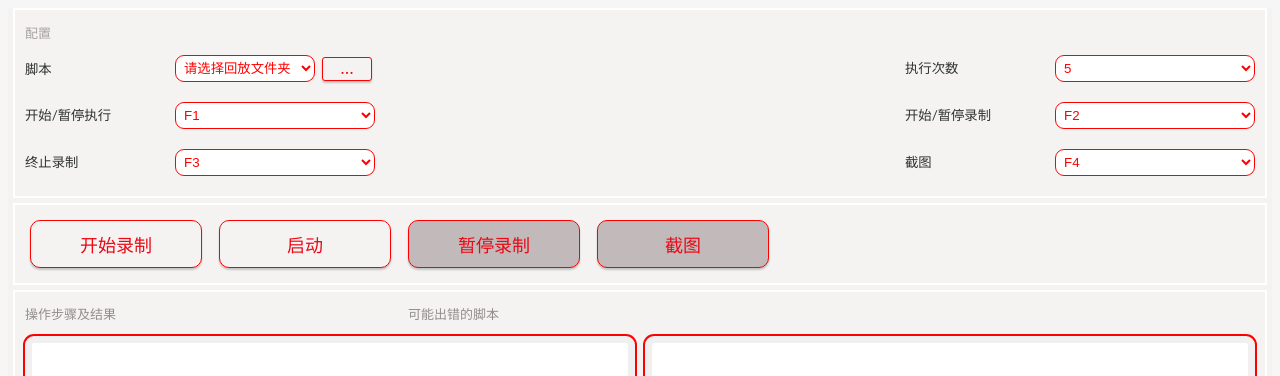
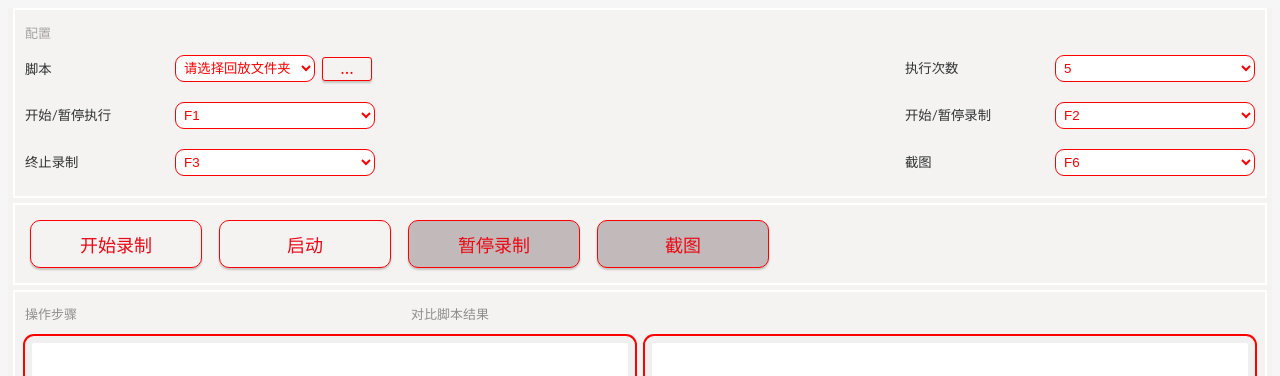
Before and after one commit to Jialeeguo/Automated-testing-tool, a Vue app: page / in a window 1280 px wide. Shown: the top 376 px of the page. Built offline with nearby package versions, Linux system fonts and the light colour scheme.

Commit message:
[回放按键F6]

```diff
--- a/src/App.vue
+++ b/src/App.vue
@@ -90,11 +90,11 @@
             <form action="#">
 
               <label for="lang" class="ziti">截图</label>
-              <select name="languages" id="lang" style="width: 200px;">
+              <select v-model="selectedFunctionKey" name="languages" id="lang" style="width: 200px;">
                 <option value="F1">F1</option>
                 <option value="F2">F2</option>
                 <option value="F3">F3</option>
-                <option value="F4" selected>F4</option>
+                <option value="F4">F4</option>
                 <option value="F5">F5</option>
                 <option value="F6">F6</option>
                 <option value="F7">F7</option>
@@ -120,8 +120,9 @@
               {{ recording ? '终止录制 ' : '开始录制 ' }}
             </button>
             <button @click="playBack" :disabled="recording" class="button-font" style="margin-left: 12px;"
-              onmouseover="this.style.backgroundColor='#199991';"
-              onmouseout="this.style.backgroundColor='#FFFFFF';">启动</button>
+              >启动</button>
+
+
             <button @click="stopRecord" :disabled="!recording" class="button-font"
               style="margin-left: 12px;">暂停录制</button>
             <button @click="startScreenshot" :disabled="!recording" class="button-font"
@@ -132,9 +133,9 @@
     </div>
     <div style="border: 2px solid white; margin: 5px; padding: 10px;">
       <div class="log-container">
-        <div class="log_log" style="font-size: 13px; color:rgb(146, 142, 142); ">操作步骤及结果</div>
-        <div style="margin: 0 146px;"></div>
-        <div class="log_log" style="font-size: 13px; color:rgb(146, 142, 142);">可能出错的脚本</div>
+        <div class="log_log" style="font-size: 13px; color:rgb(146, 142, 142); ">操作步骤</div>
+        <div style="margin: 0 167px;"></div>
+        <div class="log_log" style="font-size: 13px; color:rgb(146, 142, 142);">对比脚本结果</div>
       </div>
 
       <div style="display: flex;">
@@ -167,6 +168,7 @@ export default {
       selectedFileName: '请选择回放文件夹',
       textData: '', // 初始化文本数据
       filename: '',
+      selectedFunctionKey:'F6'//下拉框选择按钮回放按键
     };
   },
   methods: {
@@ -310,6 +312,13 @@ export default {
 
         });
       }
+      if (event.key === "F6") {
+        console.log('你好');
+        // 阻止默认事件，以避免浏览器刷新页面
+        event.preventDefault();
+        // 调用 playback_main 方法
+        this.playBack();
+      }
     },
 
   },
```
